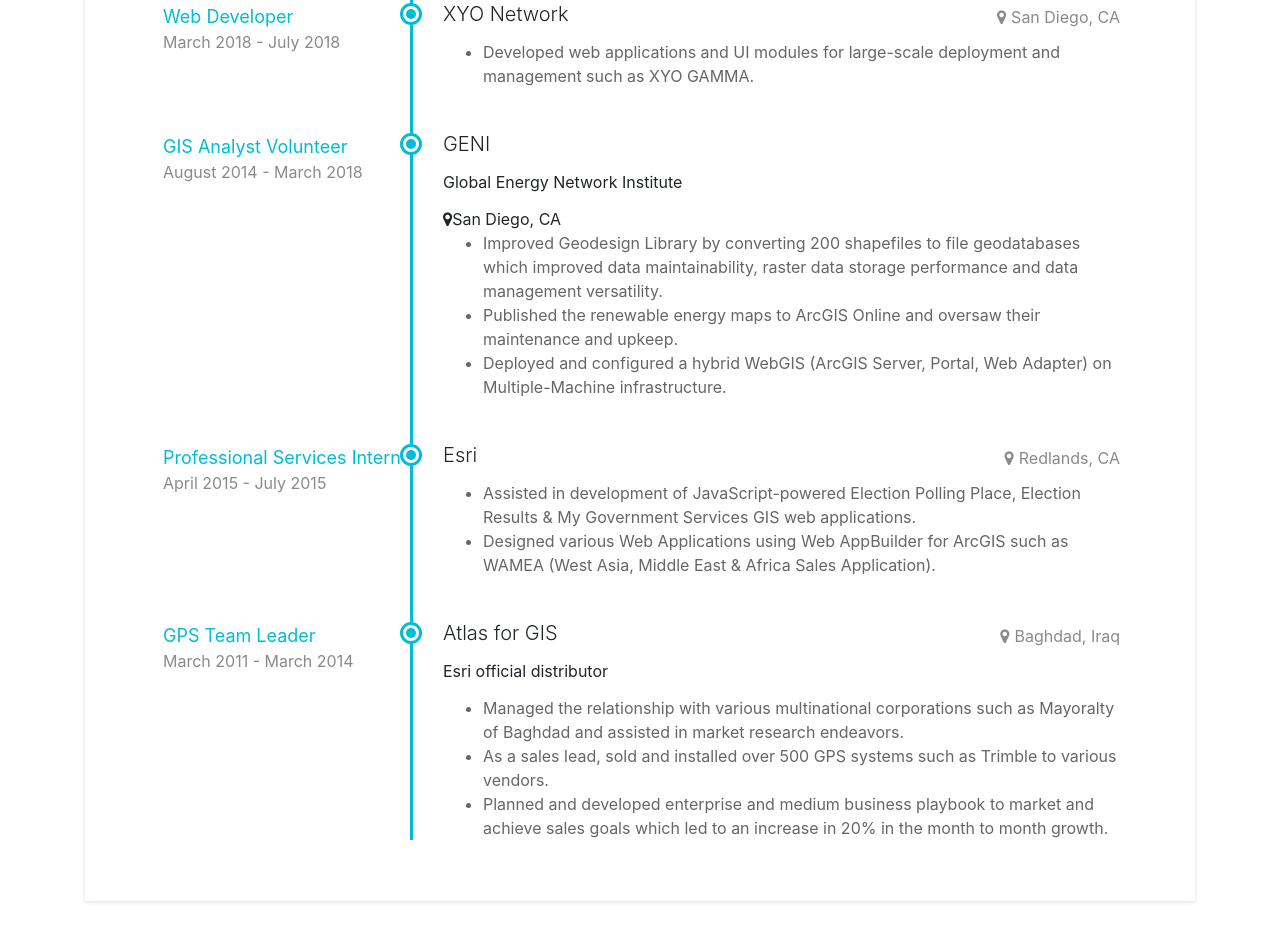
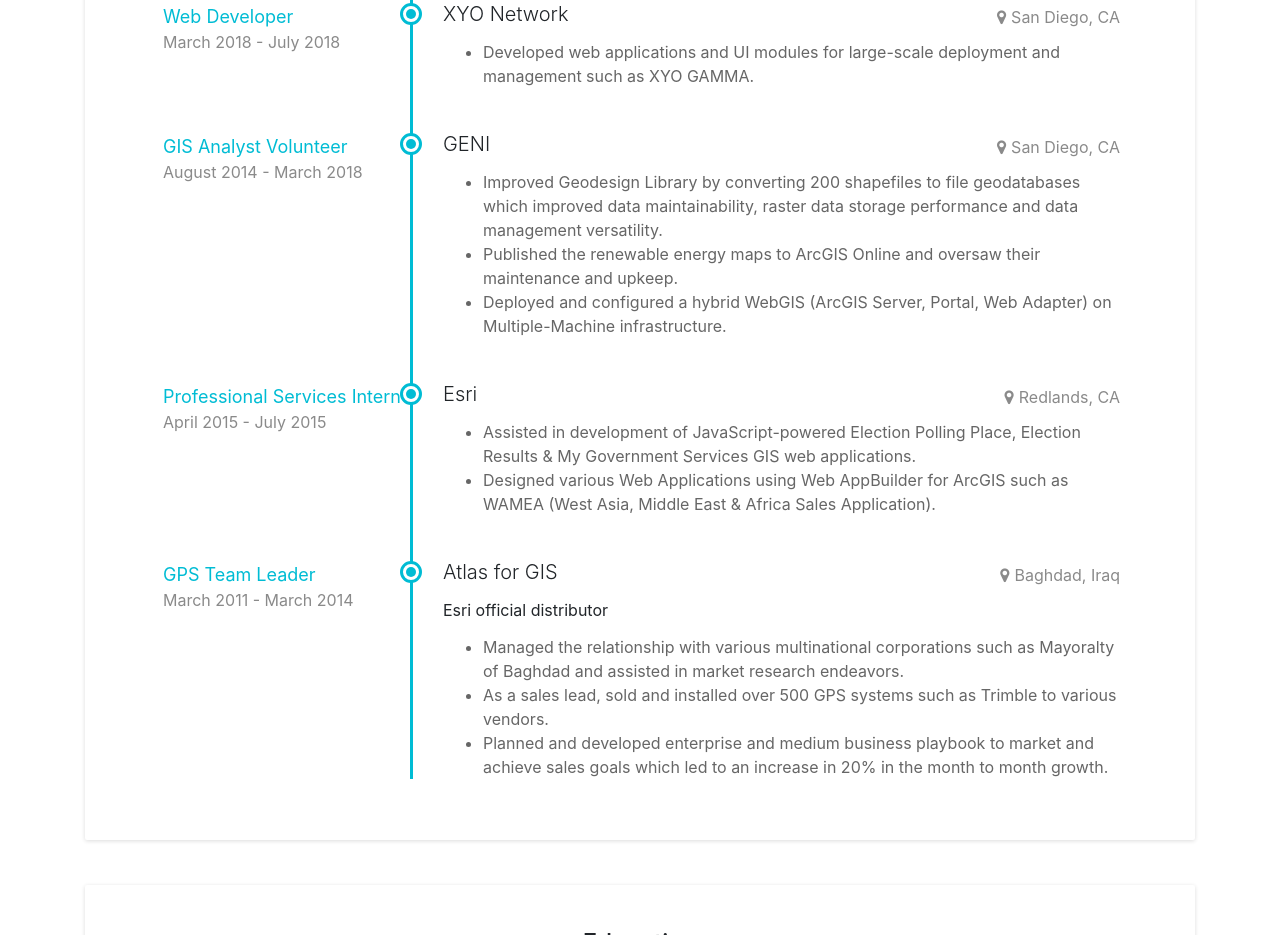
Before and after one commit to Waqas84/Waqas-Alsubayee-Portfolio, a website with bundled scripts: page index.html in a window 1280 px wide. Shown: the part 1032-1967 px from the top of the page. Built offline with nearby package versions, Linux system fonts and the light colour scheme; files whose address does not match are found by name.

Commit message:
location fixed

```diff
--- a/index.html
+++ b/index.html
@@ -131,11 +131,10 @@
                 </div>
                     <!--//item-->
                 <div class="item">
-                    <div class="work-place">
-                        <h3 class="place">GENI</h3>
-                        <h5 class="place"><small>Global Energy Network Institute</small></h5>
-                        <div class="lo~cation"><i class="fa fa-map-marker" aria-hidden="true"></i>San Diego, CA</div>
-                    </div>
+                        <div class="work-place">
+                            <h3 class="place">GENI</h3>
+                            <div class="location"><i class="fa fa-map-marker" aria-hidden="true"></i>San Diego, CA</div>
+                        </div>
                     <div class="job-meta">
                         <div class="title"> GIS Analyst Volunteer</div>
                         <div class="time">August 2014 - March 2018</div>
```
